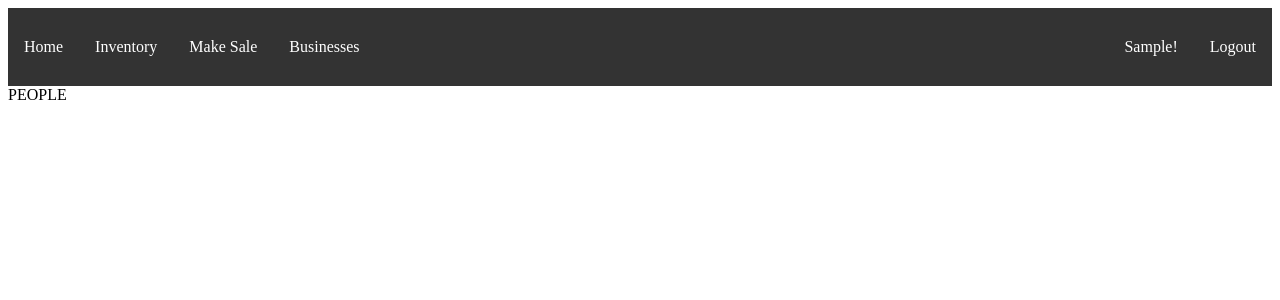
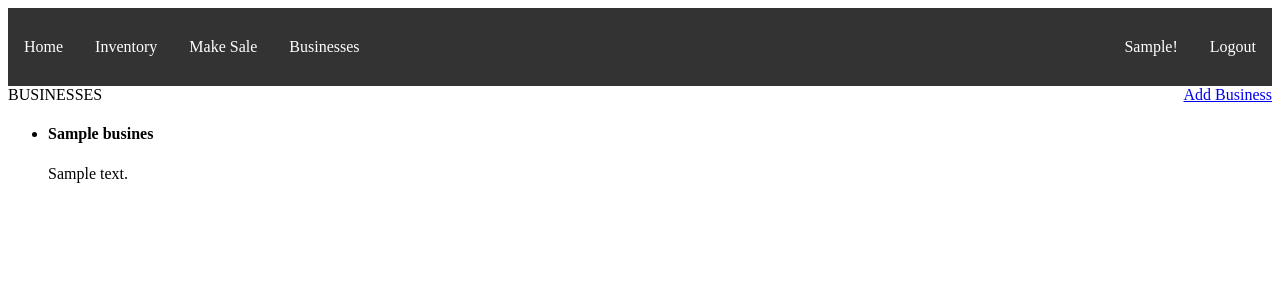
Before and after one commit to MyToolWorkbench/A_Buncha_Tools, a Django app: page /myToolWorkbench/people/ in a window 1280 px wide. Shown: the top 300 px of the page. Run offline with Django 3.2, Linux system fonts and the light colour scheme; a user stored in the database is signed in; tables that the repository leaves empty hold one stand-in row (values such as "Sample post").

Commit message:
[3] added businesses and can update business list

```diff
--- a/A_Buncha_Tools/urls.py
+++ b/A_Buncha_Tools/urls.py
@@ -19,13 +19,14 @@ from django.views.generic.base import TemplateView
 from myToolWorkbench import views
 
 urlpatterns = [
-    path('', TemplateView.as_view(template_name='dashboard.html'), name='dashboard'),
-    path('myToolWorkbench/home/', TemplateView.as_view(template_name='dashboard.html'), name='dashboard'),
+    path('', views.DashboardView.as_view(), name='dashboard'),
+    path('myToolWorkbench/home/',views.DashboardView.as_view(), name='dashboard'),
     path('myToolWorkbench/inventory/', TemplateView.as_view(template_name='inventory.html'), name='inventory'),
     path('myToolWorkbench/sale/', TemplateView.as_view(template_name='sale.html'), name='sale'),
-    path('myToolWorkbench/people/', TemplateView.as_view(template_name='people.html'), name='people'),
+    path('myToolWorkbench/people/', views.BusinessView.as_view(), name='people'),
     path('admin/', admin.site.urls),
     path('myToolWorkbench/', include('django.contrib.auth.urls')),
     path('myToolWorkbench/register/', views.register, name='register'),
+    path('myToolWorkbench/add-business/', views.create_business, name = 'add-business'),
     # path('myToolWorkbench/register/', TemplateView.as_view(template_name="registration/register.html"), name='register'),
 ]
--- a/myToolWorkbench/templates/people.html
+++ b/myToolWorkbench/templates/people.html
@@ -4,5 +4,20 @@
 {% block title %}myTW People{% endblock %}
 
 {% block content %}
-PEOPLE
+    BUSINESSES
+    <label style="float: right;"> <a href="{% url 'add-business' %}"> Add Business </a> </label>
+
+
+    {% if business_list %}
+        <ul>
+        {% for business in business_list %}
+            <li> <h4>{{ business.name }}</h4>
+                {{ business.address }}</li>
+        {% endfor %}
+        </ul>
+    {% else %}
+        <p>No businesses are available.</p>
+    {% endif %}
+
+
 {% endblock %}
--- a/myToolWorkbench/views.py
+++ b/myToolWorkbench/views.py
@@ -7,7 +7,7 @@ from django.contrib.auth.mixins import AccessMixin
 from django.contrib.auth.models import User
 from django.views import generic
 
-from myToolWorkbench.forms import RegisterForm
+from myToolWorkbench.forms import RegisterForm, BusinessForm
 from myToolWorkbench.models import UserAccount, Business, Person
 
 
@@ -64,9 +64,43 @@ class DashboardView(generic.ListView):
     def get_queryset(self):
         today = date.today()
         today_str = calendar.day_name[today.weekday()]
-        return Business.objects.filter(days_visited=today_str[:3])
+        return Business.objects.filter(day_visited=today_str[:3])
 
 
-class BusinessView(generic.DetailView):
+class BusinessView(generic.ListView):
     template_name = 'people.html'
-    queryset = Business.objects.all()
+    context_object_name = 'business_list'
+
+    def get_queryset(self):
+        return Business.objects.all()
+
+
+def create_business(request):
+    if request.method == 'POST':
+        form = BusinessForm(request.POST)
+        if form.is_valid():
+            name = form.cleaned_data.get('name')
+            address = form.cleaned_data.get('address')
+            owner_first = form.cleaned_data.get('owner_first')
+            owner_last = form.cleaned_data.get('owner_last')
+            phone = form.cleaned_data.get('phone')
+            day = form.cleaned_data.get('day')
+
+            if Business.objects.filter(name=name).exists():
+                print("Business " + name + " already exists")
+            else:
+                business = Business.objects.create()
+                business.name = name
+                business.address = address
+                business.owner_first=owner_first
+                business.owner_last = owner_last
+                business.phone_number = phone
+                business.day_visited = day
+                business.save()
+
+
+    else:
+        form = BusinessForm()
+    return render(request, 'add-business.html', {
+        'form': form
+    })
```
Also changed, not shown: myToolWorkbench/forms.py (+8 -0 lines), myToolWorkbench/templates/add-business.html (added, +13 -0 lines), myToolWorkbench/templates/dashboard.html (+12 -0 lines).
